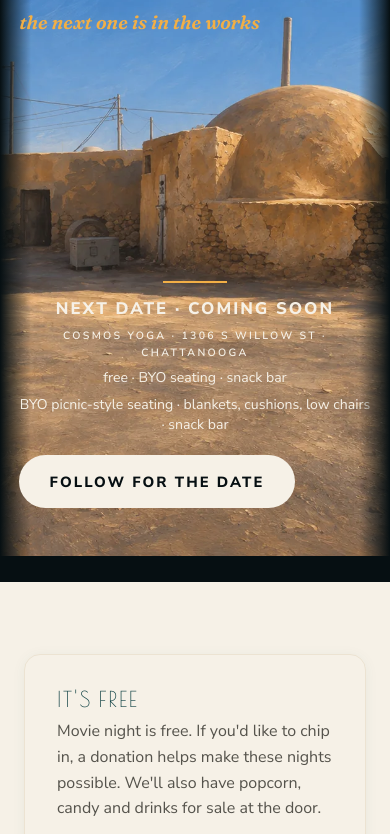
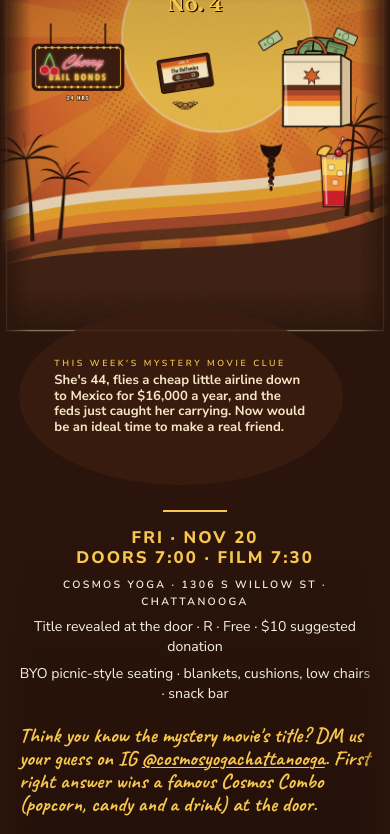
Before and after one commit to clayborneo/cosmos-yoga, a plain HTML site: page movie-night.html in a window 390 px wide. Shown: the part 348-1182 px from the top of the page. Drawn offline with nearby package versions, Linux system fonts and the light colour scheme; a web font is replaced by a local one.

Commit message:
Movie night 4 (Fri Nov 20): the page in the night's 70s look (Ultra + Shrikhand, chocolate edges, the clue in an oval), art from Clay's poster, phone layout shows the whole picture above the clue, share card and Mindbody booking link
Co-Authored-By: Claude Opus 5.5 <noreply@anthropic.com>

```diff
--- a/assets/movie-night-content.js
+++ b/assets/movie-night-content.js
@@ -163,6 +163,60 @@ window.MOVIE_NIGHT = {
           "--veil": "linear-gradient(180deg, rgba(6,15,18,.55) 0%, rgba(6,15,18,.08) 28%, rgba(6,15,18,.08) 55%, rgba(6,15,18,.7) 100%)"
         }
       }
+    },
+    {
+      no: 4,
+      date: "2026-11-20",
+      doors: "7:00",
+      film: "7:30",
+      rating: "R",
+      riddle: "She's 44, flies a cheap little airline down to Mexico for $16,000 a year, and the feds just caught her carrying. Now would be an ideal time to make a real friend.",
+      tag: "a carry-on full of cash",
+      hints: ["a flight attendant", "a bail bondsman", "a shopping bag of cash"],
+      prize: "a famous Cosmos Combo (popcorn, candy and a drink) at the door",
+      rsvp: "https://go.mindbodyonline.com/book/app/classes/5755552?date=2026-11-20&mbo_src=links-shortcuts",   // Mindbody's booking page for the night (Links & Shortcuts, Clay 2026-11-16)
+      hero: "assets/movie-night/no4-art.webp",
+      art: "assets/movie-night/no4-scene.webp",
+      alt: "A 70s cartoon still life against an orange sunburst: a neon bail bonds sign, a soul cassette, a shopping bag stuffed with cash",
+      flyer: "assets/movie-night/no4-post.webp",
+      credit: "",
+      title: "",
+      reveal: false,
+      recap: "",
+      // the poster's look: a 70s one-sheet. MYSTERY in Ultra (gold), Movie Night in Shrikhand (tangerine), ink drop
+      // shadows, the clue in a chocolate oval, chocolate edges instead of the house's night-teal
+      look: {
+        clueLabel: "This week's mystery movie clue",
+        clueShape: "oval",
+        css: {
+          "--edge": "#2a140b",
+          "--accent": "#f6c64e",
+          "--title-font": "'Ultra', 'Archivo Black', serif",
+          "--title-weight": "400",
+          "--title-spacing": ".01em",
+          "--title-color": "#f6c64e",
+          "--title-shadow": ".06em .06em 0 #1f0e07",
+          "--title2-font": "'Shrikhand', 'Fraunces', serif",
+          "--title2-color": "#ee8a2f",
+          "--title2-transform": "none",
+          "--no-font": "'Shrikhand', 'Fraunces', serif",
+          "--no-style": "normal",
+          "--no-weight": "400",
+          "--riddle-font": "'News Cycle', 'Nunito Sans', sans-serif",
+          "--riddle-style": "normal",
+          "--riddle-weight": "700",
+          "--riddle-color": "#f6e6c4",
+          "--riddle-size": "clamp(.9rem, 1.75vw, 1.15rem)",
+          "--clue-box": "rgba(59, 29, 16, .84)",
+          "--marq-weight": "800",
+          "--marq-spacing": ".12em",
+          "--marq-color": "#f6c64e",
+          "--hero-pos": "50% 50%",
+          "--hero-size-phone": "100% auto",      // on a phone: the whole picture across the top, the clue and the rest below it on the dark
+          "--hero-pos-phone": "50% 70px",   // starts a little down, so the title sits on the plain sunburst and the pieces below it
+          "--veil": "linear-gradient(180deg, rgba(31,14,7,.35) 0%, rgba(31,14,7,0) 26%, rgba(31,14,7,0) 62%, rgba(31,14,7,.75) 100%)"
+        }
+      }
     }
   ]
 };
--- a/movie-night.html
+++ b/movie-night.html
@@ -12,20 +12,20 @@
 <!-- the share picture is made by flyer/movie-night/src/build_og.py in the cosmos repo; for the next night, rebuild it and update the title, description and image lines here (crawlers do not run the page script) -->
 <meta property="og:type" content="website">
 <meta property="og:site_name" content="Cosmos Yoga">
-<meta property="og:title" content="Mystery Movie Night No. 3 · Fri Nov 13 | Cosmos Yoga">
-<meta property="og:description" content="A free film on the big screen at the studio, Fri Nov 13, doors 7:00. BYO picnic-style seating, snack bar, title revealed at the door. Save your seat.">
+<meta property="og:title" content="Mystery Movie Night No. 4 · Fri Nov 20 | Cosmos Yoga">
+<meta property="og:description" content="A free film on the big screen at the studio, Fri Nov 20, doors 7:00. BYO picnic-style seating, snack bar, title revealed at the door. Save your seat.">
 <meta property="og:url" content="https://cosmosyogachattanooga.com/movie-night.html">
-<meta property="og:image" content="https://cosmosyogachattanooga.com/assets/movie-night/no3-share.jpg">
+<meta property="og:image" content="https://cosmosyogachattanooga.com/assets/movie-night/no4-share.jpg">
 <meta property="og:image:width" content="1200">
 <meta property="og:image:height" content="630">
-<meta property="og:image:alt" content="Cosmos presents Mystery Movie Night No. 3 · Fri Nov 13 · doors 7:00 · film 7:30">
+<meta property="og:image:alt" content="Cosmos presents Mystery Movie Night No. 4 · Fri Nov 20 · doors 7:00 · film 7:30">
 <meta name="twitter:card" content="summary_large_image">
-<meta name="twitter:title" content="Mystery Movie Night No. 3 · Fri Nov 13 | Cosmos Yoga">
-<meta name="twitter:description" content="A free film on the big screen at the studio, Fri Nov 13. Save your seat.">
-<meta name="twitter:image" content="https://cosmosyogachattanooga.com/assets/movie-night/no3-share.jpg">
+<meta name="twitter:title" content="Mystery Movie Night No. 4 · Fri Nov 20 | Cosmos Yoga">
+<meta name="twitter:description" content="A free film on the big screen at the studio, Fri Nov 20. Save your seat.">
+<meta name="twitter:image" content="https://cosmosyogachattanooga.com/assets/movie-night/no4-share.jpg">
 <link rel="preconnect" href="https://fonts.googleapis.com">
 <link rel="preconnect" href="https://fonts.gstatic.com" crossorigin>
-<link href="https://fonts.googleapis.com/css2?family=Nunito+Sans:wght@400;600;700;800&family=Caveat:wght@700&family=Fraunces:ital,wght@0,600;0,700;1,600&family=Poiret+One&family=News+Cycle:wght@700&family=Archivo+Black&display=swap" rel="stylesheet">
+<link href="https://fonts.googleapis.com/css2?family=Nunito+Sans:wght@400;600;700;800&family=Caveat:wght@700&family=Fraunces:ital,wght@0,600;0,700;1,600&family=Poiret+One&family=News+Cycle:wght@700&family=Archivo+Black&family=Ultra&family=Shrikhand&display=swap" rel="stylesheet">
 <link rel="stylesheet" href="assets/style.css?v=20261111">
 <style>
 /* ===== Movie Night page: the night's poster, as a web page. Scoped to body.mn.
@@ -35,7 +35,8 @@ body.mn [hidden] { display: none !important; }
 .mn-hero { background: #060f12; color: #f6f1e7; padding: clamp(.6rem, 2.5vw, 2rem) 0 clamp(1.6rem, 4vw, 3rem); overflow: hidden; }
 /* the sheet: the poster's proportions, the night's picture behind, fading into the dark at the sides */
 /* the house look lives in these variables; a night's own look (content.js → look.css) overrides them on the sheet */
-.mn-sheet { --hero: none; --veil: linear-gradient(transparent, transparent); --hero-pos: center; --accent: #f2af46;
+.mn-sheet { --hero: none; --veil: linear-gradient(transparent, transparent); --hero-pos: center; --accent: #f2af46; --edge: #060f12;
+  --title-shadow: none; --title2-font: var(--title-font); --title2-color: var(--title-color); --title2-transform: uppercase; --riddle-color: var(--accent);
   --title-font: "Poiret One", "Fraunces", serif; --title-weight: 400; --title-spacing: .06em; --title-color: #f6f1e7;
   --no-font: Fraunces, var(--serif-zine); --no-style: italic; --no-weight: 600;
   --riddle-font: Fraunces, var(--serif-zine); --riddle-style: italic; --riddle-weight: 600; --riddle-size: clamp(1.2rem, 3.2vw, 2rem);
@@ -43,22 +44,25 @@ body.mn [hidden] { display: none !important; }
   --marq-font: inherit; --marq-weight: 800; --marq-spacing: .12em; --marq-color: inherit;
   position: relative; max-width: 1000px; margin: 0 auto; display: flex; flex-direction: column; aspect-ratio: 17 / 22;
   padding: clamp(1.6rem, 5vw, 3.2rem) clamp(1.2rem, 6vw, 4.5rem) clamp(1.4rem, 4vw, 2.6rem); text-align: center;
-  background-color: #060f12; background-image: var(--veil), var(--hero); background-size: cover, cover; background-position: center, var(--hero-pos); background-repeat: no-repeat; }
+  background-color: var(--edge); background-image: var(--veil), var(--hero); background-size: cover, cover; background-position: center, var(--hero-pos); background-repeat: no-repeat; }
 .mn-sheet::before, .mn-sheet::after { content: ""; position: absolute; top: 0; bottom: 0; width: 14%; pointer-events: none; }
-.mn-sheet::before { left: 0; background: linear-gradient(90deg, #060f12, rgba(6,15,18,0)); }
-.mn-sheet::after { right: 0; background: linear-gradient(270deg, #060f12, rgba(6,15,18,0)); }
+.mn-sheet::before { left: 0; background: linear-gradient(90deg, var(--edge), transparent); }
+.mn-sheet::after { right: 0; background: linear-gradient(270deg, var(--edge), transparent); }
 .mn-sheet > * { position: relative; }
 .mn-flower { display: block; width: clamp(44px, 7vw, 72px); margin: 0 auto .35rem; }
 .mn-wm { display: block; width: clamp(120px, 18vw, 180px); margin: 0 auto; }
 .mn-presents { font-weight: 600; font-size: clamp(.62rem, 1.4vw, .8rem); letter-spacing: .34em; text-transform: uppercase; margin: .9rem 0 0; }
-.mn-title { font-family: var(--title-font); font-weight: var(--title-weight); color: var(--title-color); text-transform: uppercase; letter-spacing: var(--title-spacing); font-size: clamp(2.3rem, 9.5vw, 6.4rem); line-height: 1.02; margin: .5rem 0 .3rem; }
-.mn-no { font-family: var(--no-font); font-style: var(--no-style); font-weight: var(--no-weight); color: var(--accent); font-size: clamp(1.4rem, 4vw, 2.6rem); margin: 0; }
+.mn-title { font-family: var(--title-font); font-weight: var(--title-weight); color: var(--title-color); text-transform: uppercase; letter-spacing: var(--title-spacing); font-size: clamp(2.3rem, 9.5vw, 6.4rem); line-height: 1.02; margin: .5rem 0 .3rem; text-shadow: var(--title-shadow); }
+.mn-title span { display: block; }
+.mn-title .l2 { font-family: var(--title2-font); color: var(--title2-color); text-transform: var(--title2-transform); }
+.mn-no { font-family: var(--no-font); font-style: var(--no-style); font-weight: var(--no-weight); color: var(--accent); font-size: clamp(1.4rem, 4vw, 2.6rem); margin: 0; text-shadow: var(--title-shadow); }
 .mn-riddle { align-self: flex-start; text-align: left; max-width: 62%; margin: clamp(1.6rem, 5vw, 3.2rem) 0 auto;
-  font-family: var(--riddle-font); font-style: var(--riddle-style); font-weight: var(--riddle-weight); color: var(--accent); font-size: var(--riddle-size); line-height: 1.22;
+  font-family: var(--riddle-font); font-style: var(--riddle-style); font-weight: var(--riddle-weight); color: var(--riddle-color); font-size: var(--riddle-size); line-height: 1.22;
   background: var(--clue-box); border-radius: var(--clue-radius); padding: var(--clue-pad); }
 /* the oval (a night's look sets clueShape: "oval"): an ellipse with enough room that the whole block of text sits inside it */
 .mn-riddle.oval { border-radius: 50%; padding: 5.5% 8%; max-width: 58%; line-height: 1.18; margin: auto 0 0; }  /* sits low, over the ground, so the building stays clear */
 .mn-riddle.oval + .mn-foot { margin-top: 0; }   /* the free space goes above the oval, not below it */
+.mn-clue-label { color: var(--accent); }
 .mn-riddle.oval .mn-clue-label { font-size: clamp(.55rem, 1vw, .66rem); margin-bottom: .3rem; }
 .mn-riddle b { font-weight: 700; color: #f6f1e7; }
 .mn-clue-label { display: block; font-family: var(--sans, "Nunito Sans", sans-serif); font-style: normal; font-weight: 600; font-size: clamp(.6rem, 1.3vw, .78rem); letter-spacing: .3em; text-transform: uppercase; margin-bottom: .45rem; }
@@ -96,7 +100,8 @@ body.mn [hidden] { display: none !important; }
 .mn-card .links { margin-top: .9rem; font-size: .92rem; }
 @media (max-width: 820px) { .mn-past .grid { grid-template-columns: 1fr; } }
 @media (max-width: 640px) {
-  .mn-sheet { aspect-ratio: auto; min-height: 92vh; padding-left: 1.2rem; padding-right: 1.2rem; }
+  .mn-sheet { aspect-ratio: auto; min-height: 92vh; padding-left: 1.2rem; padding-right: 1.2rem;
+    background-size: cover, var(--hero-size-phone, cover); background-position: center, var(--hero-pos-phone, var(--hero-pos)); }   /* a night may show its whole picture across the top on a phone (night 4: the pieces would fall off the sides) */
   .mn-sheet::before, .mn-sheet::after { width: 8%; }
   .mn-riddle { max-width: 88%; }
   .mn-riddle.oval { max-width: 92%; padding: 14% 10%; font-size: clamp(.82rem, 3.3vw, .98rem); margin-top: 34vh; }   /* room above the oval so the building shows on a phone */
@@ -211,13 +216,14 @@ body.mn [hidden] { display: none !important; }
   var cur = upcoming[0];
 
   $("presents").textContent = copy.presents || "";
-  $("title").innerHTML = lines(copy.title);
+  $("title").innerHTML = String(copy.title || "").split("\n").map(function (t, i) { return '<span class="l' + (i + 1) + '">' + esc(t) + '</span>'; }).join("");
   $("addr").textContent = copy.address || "";
   $("seating").textContent = copy.seating || "";
   if (cur) {
     $("sheet").style.setProperty("--hero", cur.hero ? "url(" + cur.hero + ")" : "none");
     var css = (cur.look && cur.look.css) || {};   // the night's own look, if it has one
     Object.keys(css).forEach(function (k) { $("sheet").style.setProperty(k, css[k]); });
+    if (css["--edge"]) $("hero").style.background = css["--edge"];   // the band around the sheet in the night's dark, not the house's
     if (cur.look && cur.look.clueShape) $("riddle").classList.add(cur.look.clueShape);
     $("no").textContent = String(copy.number || "No. {n}").replace("{n}", cur.no);
     $("riddle").innerHTML = hint(cur);
```
Also changed, not shown: assets/movie-night/no4-art.webp (added), assets/movie-night/no4-post.webp (added), assets/movie-night/no4-scene.webp (added), assets/movie-night/no4-share.jpg (added).
